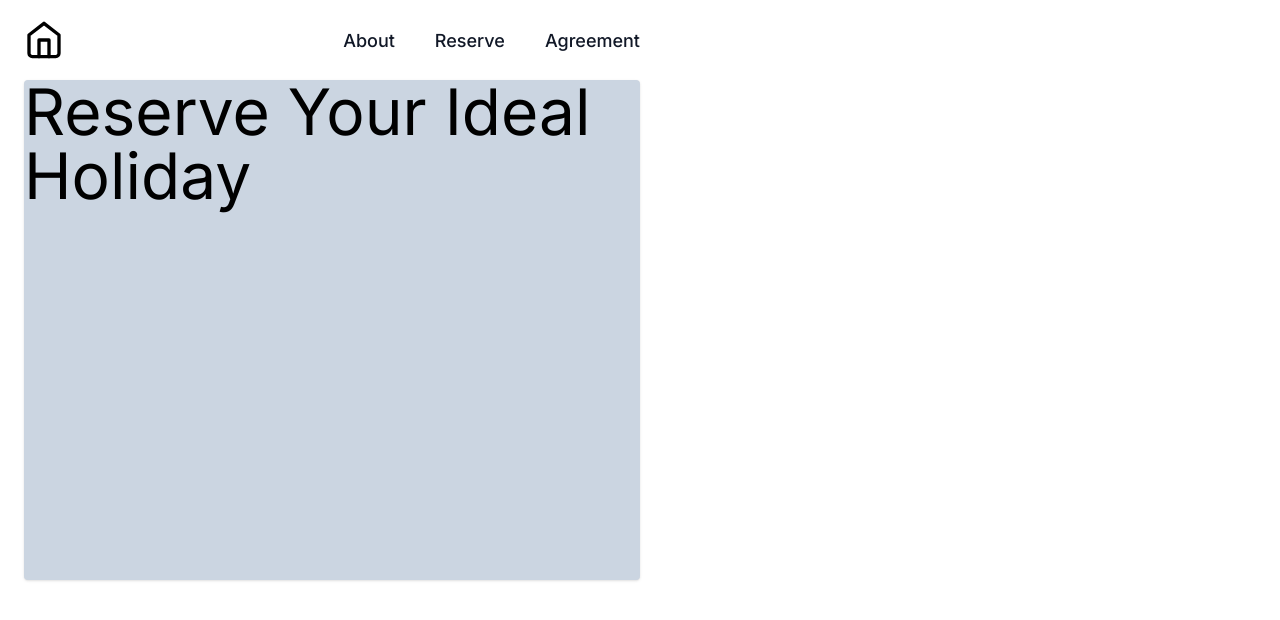
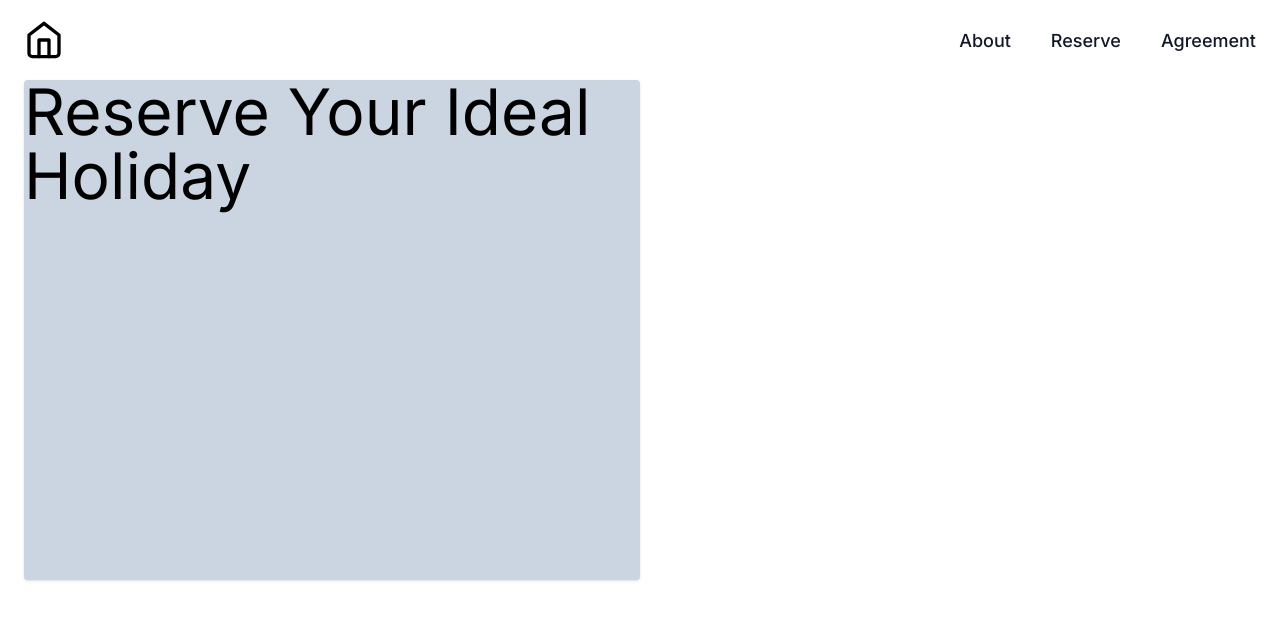
Before and after one commit to luckys-lnz/home_reservation, a Next.js app: page / in a window 1280 px wide. Shown: the top 620 px of the page. Built offline with nearby package versions, Linux system fonts and the light colour scheme.

Commit message:
nav,little corrections

```diff
--- a/src/components/Navbar.tsx
+++ b/src/components/Navbar.tsx
@@ -31,7 +31,7 @@ const Navbar = () => {
         scrolled ? "bg-primary" : "bg-transparent"
       }`}
     >
-      <div className="w-[50%] flex justify-between items-center max-w-7xl pl-6">
+      <div className="w-full flex justify-between items-center max-w-7xl px-6">
         <Link
           href="/"
           className="flex justify-start items-center gap-2"
```
